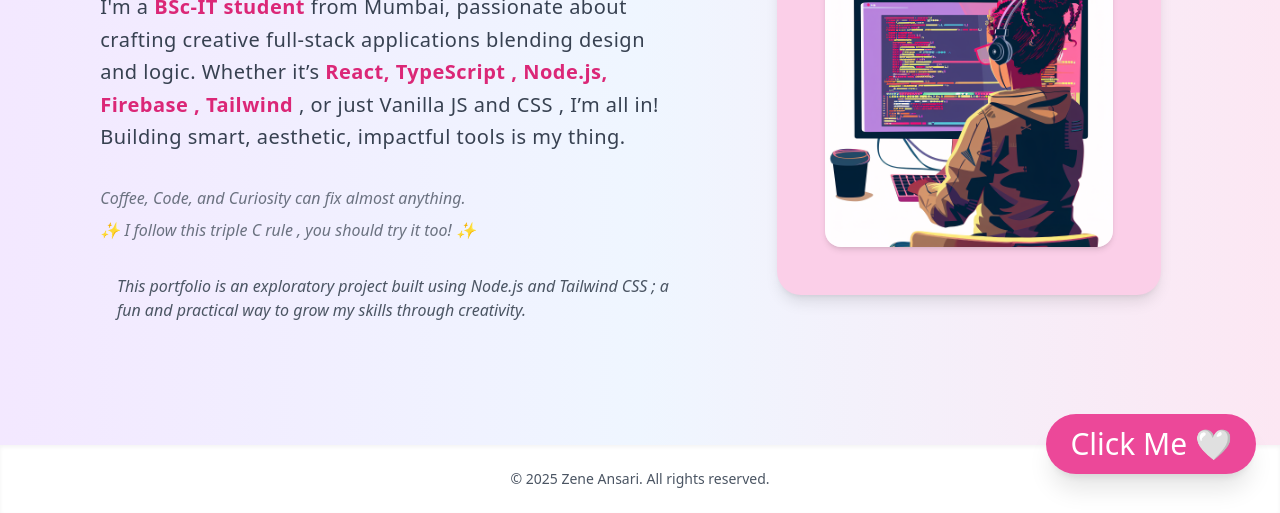
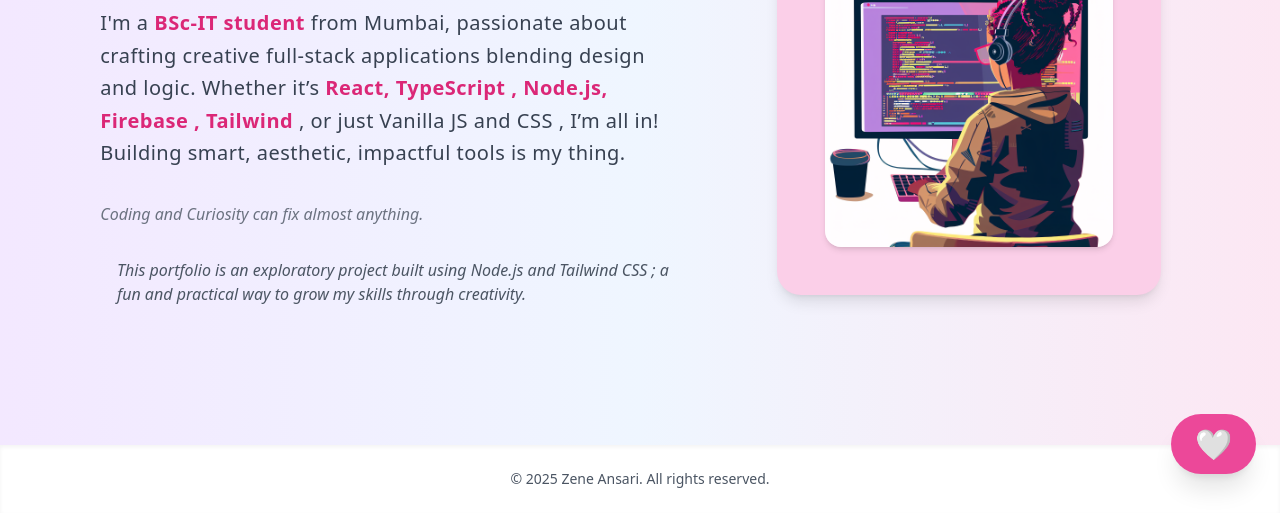
Before and after one commit to yushezene/portfolio, a website: page public/index.html in a window 1280 px wide. Shown: the part 287-800 px from the top of the page. Drawn offline with nearby package versions, Linux system fonts and the light colour scheme.

Commit message:
reduced content

```diff
--- a/public/index.html
+++ b/public/index.html
@@ -35,8 +35,7 @@
       </p>
 
       <div class="text-gray-500 italic max-w-md space-y-2 select-none">
-        <p>Coffee, Code, and Curiosity can fix almost anything.</p>
-        <p>✨ I follow this triple C rule , you should try it too! ✨</p>
+        <p>Coding and Curiosity can fix almost anything.</p>
       </div>
       <p class="mt-6 text-md text-gray-600 max-w-xl mx-auto italic">
   This portfolio is an exploratory project built using Node.js and Tailwind CSS ; a fun and practical way to grow my skills through creativity.
@@ -60,7 +59,7 @@
     aria-label="Send love"
     title="Click me!"
   >
-    Click Me 🤍
+     🤍
   </button>
 
   <footer class="mt-16 text-center py-6 bg-white shadow-inner select-none">
```
